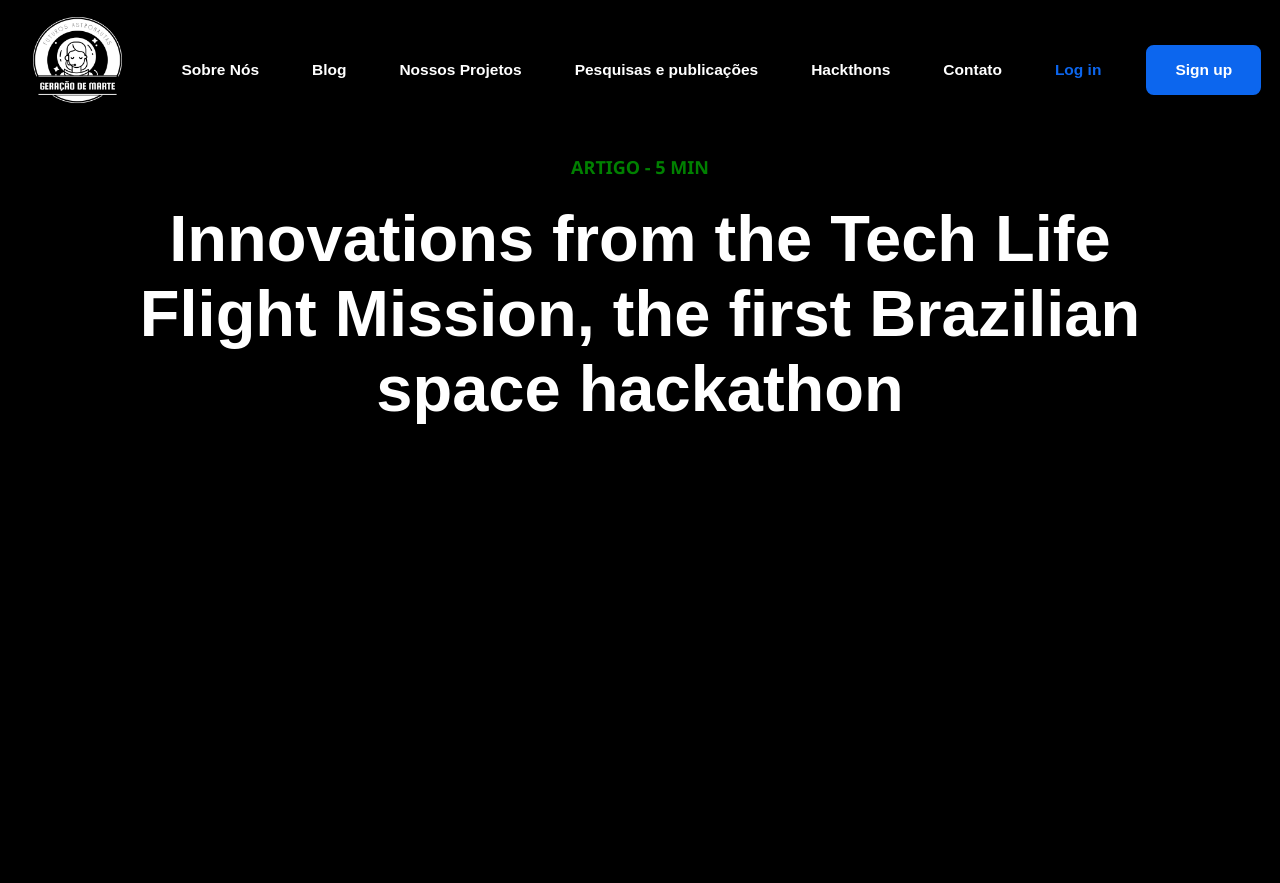
After one commit to PeterNV/Site_do_GM, a Django app: page /blog in a window 1280 px wide. The commit adds this page. Run offline with Django 5.2, Linux system fonts and the light colour scheme.

Commit message:
COMMIT 8 DO PROJETO

```diff
--- a/site_do_gm/site_do_gm/urls.py
+++ b/site_do_gm/site_do_gm/urls.py
@@ -19,6 +19,6 @@ from django.urls import path
 from site_do_gm2 import views
 urlpatterns = [
     path('', views.home, name="home"),
-
+    path('blog', views.blog, name="blog")
     #path('admin/', admin.site.urls),
 ]
--- /dev/null
+++ b/site_do_gm/site_do_gm2/templates/blog.html
@@ -0,0 +1,127 @@
+{% load static %}
+<!DOCTYPE html>
+<html>
+    <head>
+        <meta charset="UTF-8">
+        <title>GERAÇÃO MARTE</title>
+        <meta name="viewport" content="width=device-width, initial-scale=1">
+        <link rel="stylesheet" href="https://cdnjs.cloudflare.com/ajax/libs/font-awesome/4.7.0/css/font-awesome.min.css">
+    </head>
+    {% load static %}
+    <style>
+
+    body {
+        background-color: black;
+        margin: 0;
+        padding: 0;
+        overflow-x: hidden;
+        max-width: 100%;
+    }
+
+
+        #NavTop{
+            text-align: center;
+            height: 85px;
+            width: 100%;
+            max-width: 100%;
+            display: flex;
+            margin-left: auto;
+            margin-right: auto;
+            border-radius: 25em;
+            background-color: transparent;
+            /*border: 3px solid white;*/
+            position: relative;
+            top: 15px;
+            filter: drop-shadow(1px 1px 1px black);
+        }
+
+        .ButNavTop{
+            background-color: transparent;
+            color: white;
+            font-weight: 550;
+            font-size: 15.5px;
+            position: relative;
+            border-color: transparent;
+            cursor: pointer;
+            margin-left: auto;
+            margin-right: auto;
+            transition-duration: .4s;
+            height: 50px;
+            position: relative;
+            top: 35%;
+            cursor: pointer;
+        }
+
+        #LoginBut{
+            color: rgb(12, 102, 238);
+        }
+
+        #SignBut{
+            height: 50px;
+            width: 115px;
+            border: 5px solid rgb(12, 102, 238);
+            background-color: rgb(12, 102, 238);
+            border-radius: 0.5em;
+        }
+
+        #LogoPrincipal{
+            border-radius: 50%;
+            width: 155px;
+            height: 90px;
+        }
+
+        #ArtigoDoGMPara{
+            color: white;
+            font-family: Arial, Helvetica, sans-serif;
+            font-size: 65px;
+        }
+
+
+        #ArtigoDoGM1{
+            color: gray;
+            font-family: 'Segoe UI', Tahoma, Geneva, Verdana, sans-serif;
+            position: relative;
+            top: 22px;
+            font-size: 18px;
+        }
+
+        #ProjetosLogo{
+            height: 395px;
+            width: 395px;
+            position: relative;
+            right: 475px;
+            top: 90px;
+        }
+
+        #TituloIntro{
+             width: 1025px;
+            height: 750px;
+            text-align: center;
+            margin-left: auto;
+            margin-right: auto;
+        }
+
+    </style>
+    <body>
+        <nav id="NavTop">
+            <img id="LogoPrincipal" alt="Logo do GM" src="{% static 'imagens/LogoGmPng.png' %}" />
+       <button class="ButNavTop" >Sobre Nós</button><button class="ButNavTop">Blog</button><button class="ButNavTop">Nossos Projetos</button> <button class="ButNavTop">Pesquisas e publicações</button>
+         <button class="ButNavTop" >Hackthons</button> <button class="ButNavTop" >Contato</button>  <button class="ButNavTop" id="LoginBut">Log in</button>
+         <button class="ButNavTop" id="SignBut">Sign up</button>
+        </nav><br><br>
+        <div id="TituloIntro">
+            <h1 id="ArtigoDoGM1">ARTIGO - 5 MIN</h1>
+            <h1 id="ArtigoDoGMPara">Innovations from the Tech Life Flight Mission, the first Brazilian space hackathon</h1>
+
+
+        </div>
+
+
+        <script>
+          document.getElementById("ArtigoDoGM1").style.color = "green";
+
+
+        </script>
+    </body>
+
+</html>
--- a/site_do_gm/site_do_gm2/views.py
+++ b/site_do_gm/site_do_gm2/views.py
@@ -3,3 +3,5 @@ from django.shortcuts import render
 # Create your views here.
 def home(request):
     return render(request,'home.html')
+def blog(request):
+    return render(request,'blog.html')
```
Also changed, not shown: site_do_gm/site_do_gm2/templates/home.html (+98 -236 lines), site_do_gm/site_do_gm2/templates/static/imagens/BandeiraDoBrasil.jpg (added).
